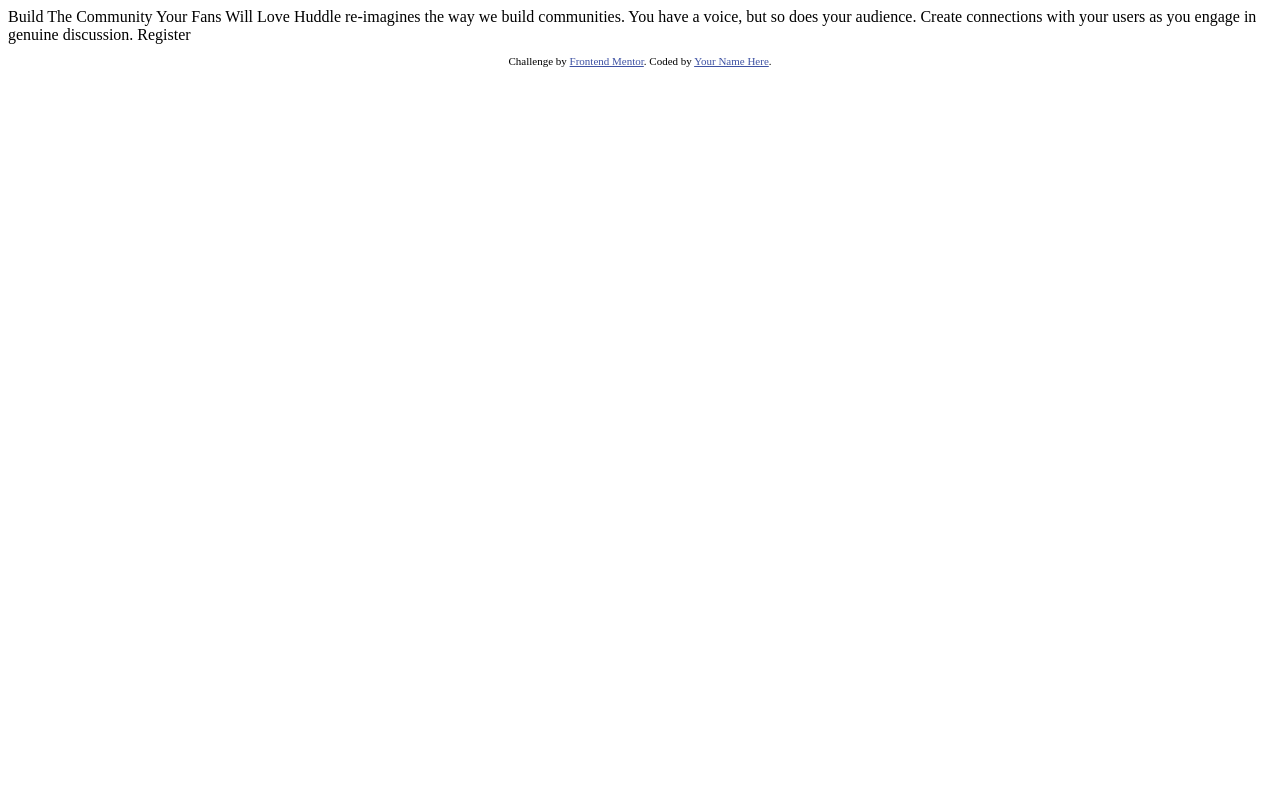
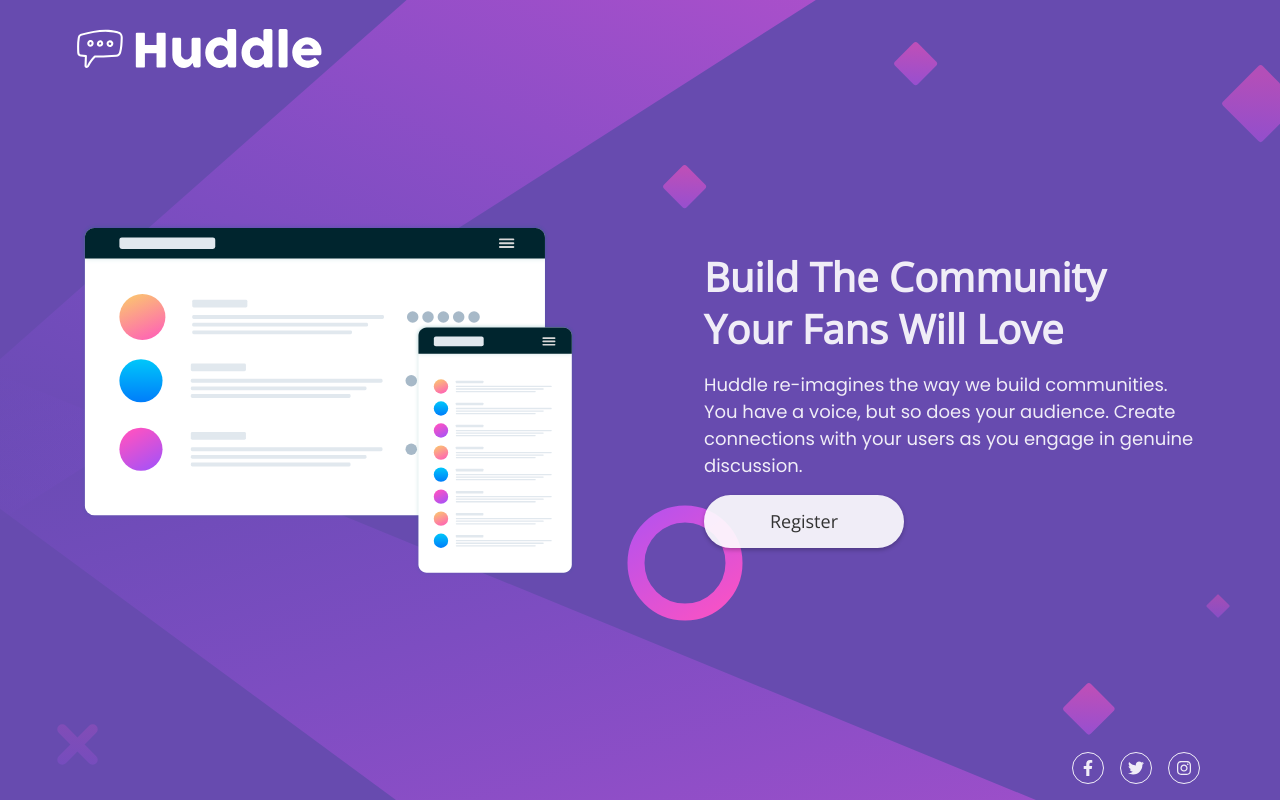
Before and after one commit to lfolv/huddle-landing-page-with-a-single-introductory-section, a plain HTML site: page index.html in a window 1280 px wide. Drawn offline with nearby package versions, Linux system fonts and the light colour scheme.

Commit message:
Create Page

```diff
--- /dev/null
+++ b/css/index.css
@@ -0,0 +1,183 @@
+:root {
+  --font-heading: "Open Sans", sans-serif;
+  --font-body: "Poppins", sans-serif;
+  --violet: hsl(257, 40%, 49%);
+  --softmagenta: hsl(300, 69%, 71%);
+  --white: rgba(255, 255, 255, 0.9);
+  --black: #333;
+}
+
+*,
+*::after,
+*::before {
+  box-sizing: border-box;
+  padding: 0;
+  margin: 0;
+}
+
+body {
+  font-family: var(--font-body);
+  font-size: 1.125rem;
+  line-height: 1.5;
+  background-color: var(--violet);
+  background-image: url(/images/bg-mobile.svg);
+  background-position: center;
+  background-size: cover;
+  background-repeat: no-repeat;
+  color: var(--white);
+  display: flex;
+  flex-direction: column;
+  align-items: center;
+}
+
+img {
+  display: block;
+  max-width: 100%;
+}
+
+h1,
+h2,
+h3,
+h4,
+h5,
+h6 {
+  font-family: var(--font-heading);
+  font-weight: 600;
+}
+
+h1 {
+  font-size: 2.5rem;
+  line-height: 1.3;
+}
+
+ul,
+li {
+  list-style: none;
+}
+.header {
+  height: 100vh;
+  display: flex;
+  flex-direction: column;
+  justify-content: center;
+  align-items: center;
+  position: relative;
+  padding-top: 4rem;
+  padding-bottom: 4rem;
+}
+
+.header__inner {
+  max-width: 72rem;
+  padding-left: 1rem;
+  padding-right: 1rem;
+  margin-left: auto;
+  margin-right: auto;
+  display: flex;
+  flex-direction: column;
+  row-gap: 2rem;
+}
+
+.header__logo {
+  position: absolute;
+  top: 1rem;
+  left: 0;
+}
+
+.header__social {
+  position: absolute;
+  bottom: 1rem;
+  width: 100%;
+  padding: 0 1rem;
+}
+
+.header__body {
+  display: flex;
+  flex-direction: column;
+  row-gap: 1rem;
+  align-items: center;
+  text-align: center;
+}
+
+.header__social {
+  display: flex;
+  gap: 1rem;
+  justify-content: center;
+}
+
+.button {
+  display: inline-block;
+  background-color: var(--white);
+  padding: 0.75rem 1rem;
+  border-radius: 2rem;
+  min-width: 12.5rem;
+  font-family: var(--font-heading);
+  font-weight: 400;
+  text-decoration: none;
+  color: var(--black);
+  cursor: pointer;
+  text-align: center;
+  box-shadow: 0px 2px 4px rgb(0, 0, 0, 0.25);
+  border: 1px solid transparent;
+  transition: 0.15s;
+}
+
+.button:hover {
+  background-color: var(--softmagenta);
+  color: var(--white);
+}
+
+.social-link {
+  display: block;
+  height: 2rem;
+  width: 2rem;
+  fill: var(--white);
+  border: 1px solid var(--white);
+  display: grid;
+  place-items: center;
+  border-radius: 50%;
+  transition: 0.15s;
+}
+
+.social-link:hover {
+  border-color: var(--softmagenta);
+  fill: var(--softmagenta);
+}
+
+.social-link__text {
+  display: none;
+}
+
+.social-link > svg {
+  display: inline-block;
+  width: 1rem;
+  height: 1rem;
+  fill: inherit;
+}
+
+@media only screen and (min-width: 800px) {
+  body {
+    background-image: url(/images/bg-desktop.svg);
+  }
+
+  .header__inner {
+    flex-direction: row;
+    column-gap: 8rem;
+    align-items: center;
+  }
+
+  .header__inner > * {
+    flex: 1;
+  }
+
+  .header__banner {
+    max-width: calc(50% - 4rem);
+  }
+
+  .header__body {
+    text-align: left;
+    align-items: flex-start;
+  }
+
+  .header__social {
+    justify-content: flex-end;
+  }
+}
--- a/index.html
+++ b/index.html
@@ -5,29 +5,65 @@
   <meta name="viewport" content="width=device-width, initial-scale=1.0"> <!-- displays site properly based on user's device -->
 
   <link rel="icon" type="image/png" sizes="32x32" href="./images/favicon-32x32.png">
-
+  <link rel="preconnect" href="https://fonts.googleapis.com">
+  <link rel="preconnect" href="https://fonts.gstatic.com" crossorigin>
+  <link href="https://fonts.googleapis.com/css2?family=Open+Sans&family=Poppins:wght@400;600&display=swap" rel="stylesheet">
+  <link rel="stylesheet" href="css/index.css">
   <title>Frontend Mentor | Huddle landing page with single introductory section</title>
-
-  <!-- Feel free to remove these styles or customise in your own stylesheet 👍 -->
-  <style>
-    .attribution { font-size: 11px; text-align: center; }
-    .attribution a { color: hsl(228, 45%, 44%); }
-  </style>
 </head>
 <body>
+  <header class="header">
+    <a href="#" class="header__logo">
+      <img src="images/logo.svg" alt="">
+    </a>
 
-  Build The Community Your Fans Will Love
+    <div class="header__inner">
+      <img src="images/illustration-mockups.svg" alt="" class="header__banner">
 
-  Huddle re-imagines the way we build communities. You have a voice, but so does your audience.
-  Create connections with your users as you engage in genuine discussion.
+      <div class="header__body">
+        <h1>
+          Build The Community Your Fans Will Love
+        </h1>
 
-  Register
+        <p>
+          Huddle re-imagines the way we build communities. You have a voice, but so does your audience.  Create connections with your users as you engage in genuine discussion.
+        </p>
 
-  <footer>
-    <p class="attribution">
-      Challenge by <a href="https://www.frontendmentor.io?ref=challenge" target="_blank">Frontend Mentor</a>.
-      Coded by <a href="#">Your Name Here</a>.
-    </p>
-  </footer>
+        <a href="#" class="button">
+          Register
+        </a>
+      </div>
+    </div>
+
+    <ul class="header__social">
+      <li>
+        <a href="#" class="social-link header__social-link">
+          <svg xmlns="http://www.w3.org/2000/svg" viewBox="0 0 320 512"><!--! Font Awesome Pro 6.1.1 by @fontawesome - https://fontawesome.com License - https://fontawesome.com/license (Commercial License) Copyright 2022 Fonticons, Inc. --><path d="M279.14 288l14.22-92.66h-88.91v-60.13c0-25.35 12.42-50.06 52.24-50.06h40.42V6.26S260.43 0 225.36 0c-73.22 0-121.08 44.38-121.08 124.72v70.62H22.89V288h81.39v224h100.17V288z"/></svg>
+        </a>
+
+        <span class="social-link__text">
+          Facebook
+        </span>
+      </li>
+      <li>
+        <a href="#" class="social-link header__social-link">
+          <svg xmlns="http://www.w3.org/2000/svg" viewBox="0 0 512 512"><!--! Font Awesome Pro 6.1.1 by @fontawesome - https://fontawesome.com License - https://fontawesome.com/license (Commercial License) Copyright 2022 Fonticons, Inc. --><path d="M459.37 151.716c.325 4.548.325 9.097.325 13.645 0 138.72-105.583 298.558-298.558 298.558-59.452 0-114.68-17.219-161.137-47.106 8.447.974 16.568 1.299 25.34 1.299 49.055 0 94.213-16.568 130.274-44.832-46.132-.975-84.792-31.188-98.112-72.772 6.498.974 12.995 1.624 19.818 1.624 9.421 0 18.843-1.3 27.614-3.573-48.081-9.747-84.143-51.98-84.143-102.985v-1.299c13.969 7.797 30.214 12.67 47.431 13.319-28.264-18.843-46.781-51.005-46.781-87.391 0-19.492 5.197-37.36 14.294-52.954 51.655 63.675 129.3 105.258 216.365 109.807-1.624-7.797-2.599-15.918-2.599-24.04 0-57.828 46.782-104.934 104.934-104.934 30.213 0 57.502 12.67 76.67 33.137 23.715-4.548 46.456-13.32 66.599-25.34-7.798 24.366-24.366 44.833-46.132 57.827 21.117-2.273 41.584-8.122 60.426-16.243-14.292 20.791-32.161 39.308-52.628 54.253z"/></svg>
+        </a>
+
+        <span class="social-link__text">
+          Twitter
+        </span>
+      </li>
+      <li>
+        <a href="#" class="social-link header__social-link">
+          <svg xmlns="http://www.w3.org/2000/svg" viewBox="0 0 448 512"><!--! Font Awesome Pro 6.1.1 by @fontawesome - https://fontawesome.com License - https://fontawesome.com/license (Commercial License) Copyright 2022 Fonticons, Inc. --><path d="M224.1 141c-63.6 0-114.9 51.3-114.9 114.9s51.3 114.9 114.9 114.9S339 319.5 339 255.9 287.7 141 224.1 141zm0 189.6c-41.1 0-74.7-33.5-74.7-74.7s33.5-74.7 74.7-74.7 74.7 33.5 74.7 74.7-33.6 74.7-74.7 74.7zm146.4-194.3c0 14.9-12 26.8-26.8 26.8-14.9 0-26.8-12-26.8-26.8s12-26.8 26.8-26.8 26.8 12 26.8 26.8zm76.1 27.2c-1.7-35.9-9.9-67.7-36.2-93.9-26.2-26.2-58-34.4-93.9-36.2-37-2.1-147.9-2.1-184.9 0-35.8 1.7-67.6 9.9-93.9 36.1s-34.4 58-36.2 93.9c-2.1 37-2.1 147.9 0 184.9 1.7 35.9 9.9 67.7 36.2 93.9s58 34.4 93.9 36.2c37 2.1 147.9 2.1 184.9 0 35.9-1.7 67.7-9.9 93.9-36.2 26.2-26.2 34.4-58 36.2-93.9 2.1-37 2.1-147.8 0-184.8zM398.8 388c-7.8 19.6-22.9 34.7-42.6 42.6-29.5 11.7-99.5 9-132.1 9s-102.7 2.6-132.1-9c-19.6-7.8-34.7-22.9-42.6-42.6-11.7-29.5-9-99.5-9-132.1s-2.6-102.7 9-132.1c7.8-19.6 22.9-34.7 42.6-42.6 29.5-11.7 99.5-9 132.1-9s102.7-2.6 132.1 9c19.6 7.8 34.7 22.9 42.6 42.6 11.7 29.5 9 99.5 9 132.1s2.7 102.7-9 132.1z"/></svg>
+        </a>
+
+        <span class="social-link__text">
+          Instagram
+        </span>
+      </li>
+    </ul>
+  </header>
 </body>
 </html>
```
